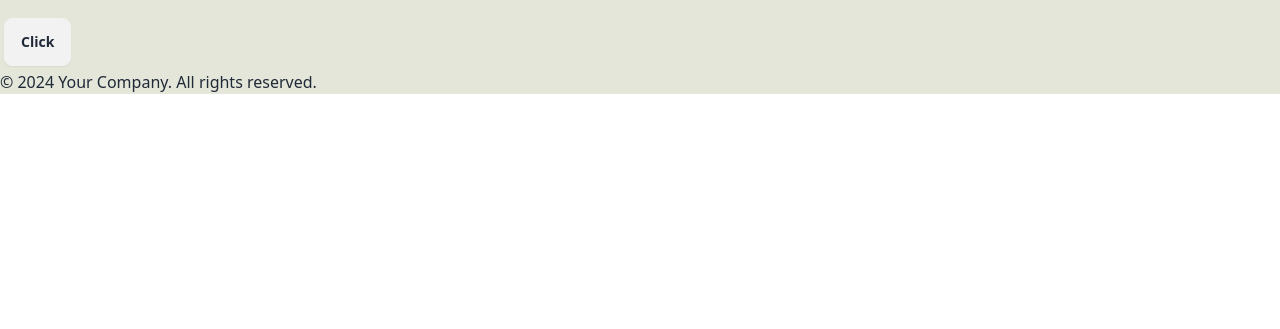
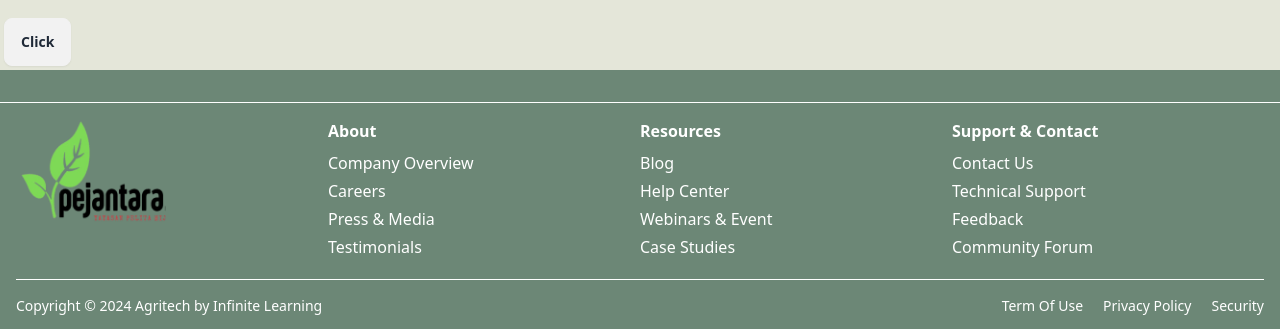
Before and after one commit to consep33t/pejantara-web, a React (Vite) app: page / in a window 1280 px wide. Shown: the part 3611-3940 px from the top of the page. Before the commit the page ends 3765 px from the top, so only its background shows below. Built offline with nearby package versions, Linux system fonts and the light colour scheme.

Commit message:
membuat footer

```diff
--- a/src/components/Footer.jsx
+++ b/src/components/Footer.jsx
@@ -1,8 +1,109 @@
+import React from "react";
+
 const Footer = () => {
   return (
-    <footer>
-      <p>&copy; 2024 Your Company. All rights reserved.</p>
-    </footer>
+    <>
+      <footer className="bg-primary text-white py-4">
+        <div className="container mx-auto px-4 border-t border-white mt-4 pt-4">
+          <div className="flex justify-between">
+            <div className="w-1/3">
+              <img src="./logo header.png" alt="Company logo with a green leaf and the text 'pejantara' underneath" className="mb-4" width="150" height="150" />
+            </div>
+            <div className="w-1/3">
+              <h3 className="font-bold mb-2">About</h3>
+              <ul>
+                <li className="mb-1">
+                  <a href="#" className="hover:underline">
+                    Company Overview
+                  </a>
+                </li>
+                <li className="mb-1">
+                  <a href="#" className="hover:underline">
+                    Careers
+                  </a>
+                </li>
+                <li className="mb-1">
+                  <a href="#" className="hover:underline">
+                    Press & Media
+                  </a>
+                </li>
+                <li className="mb-1">
+                  <a href="#" className="hover:underline">
+                    Testimonials
+                  </a>
+                </li>
+              </ul>
+            </div>
+            <div className="w-1/3">
+              <h3 className="font-bold mb-2">Resources</h3>
+              <ul>
+                <li className="mb-1">
+                  <a href="#" className="hover:underline">
+                    Blog
+                  </a>
+                </li>
+                <li className="mb-1">
+                  <a href="#" className="hover:underline">
+                    Help Center
+                  </a>
+                </li>
+                <li className="mb-1">
+                  <a href="#" className="hover:underline">
+                    Webinars & Event
+                  </a>
+                </li>
+                <li className="mb-1">
+                  <a href="#" className="hover:underline">
+                    Case Studies
+                  </a>
+                </li>
+              </ul>
+            </div>
+            <div className="w-1/3">
+              <h3 className="font-bold mb-2">Support & Contact</h3>
+              <ul>
+                <li className="mb-1">
+                  <a href="#" className="hover:underline">
+                    Contact Us
+                  </a>
+                </li>
+                <li className="mb-1">
+                  <a href="#" className="hover:underline">
+                    Technical Support
+                  </a>
+                </li>
+                <li className="mb-1">
+                  <a href="#" className="hover:underline">
+                    Feedback
+                  </a>
+                </li>
+                <li className="mb-1">
+                  <a href="#" className="hover:underline">
+                    Community Forum
+                  </a>
+                </li>
+              </ul>
+            </div>
+          </div>
+          <div className="flex justify-between border-t border-white mt-4 pt-4 text-center text-sm">
+            <p>Copyright © 2024 Agritech by Infinite Learning</p>
+            <div className="">
+              <div className="flex gap-5">
+              <a href="#" className="hover:underline">
+                Term Of Use
+              </a>
+              <a href="#" className="hover:underline">
+                Privacy Policy
+              </a>
+              <a href="#" className="hover:underline">
+                Security
+              </a>
+              </div>
+            </div>
+          </div>
+        </div>
+      </footer>
+    </>
   );
 };
 
```
